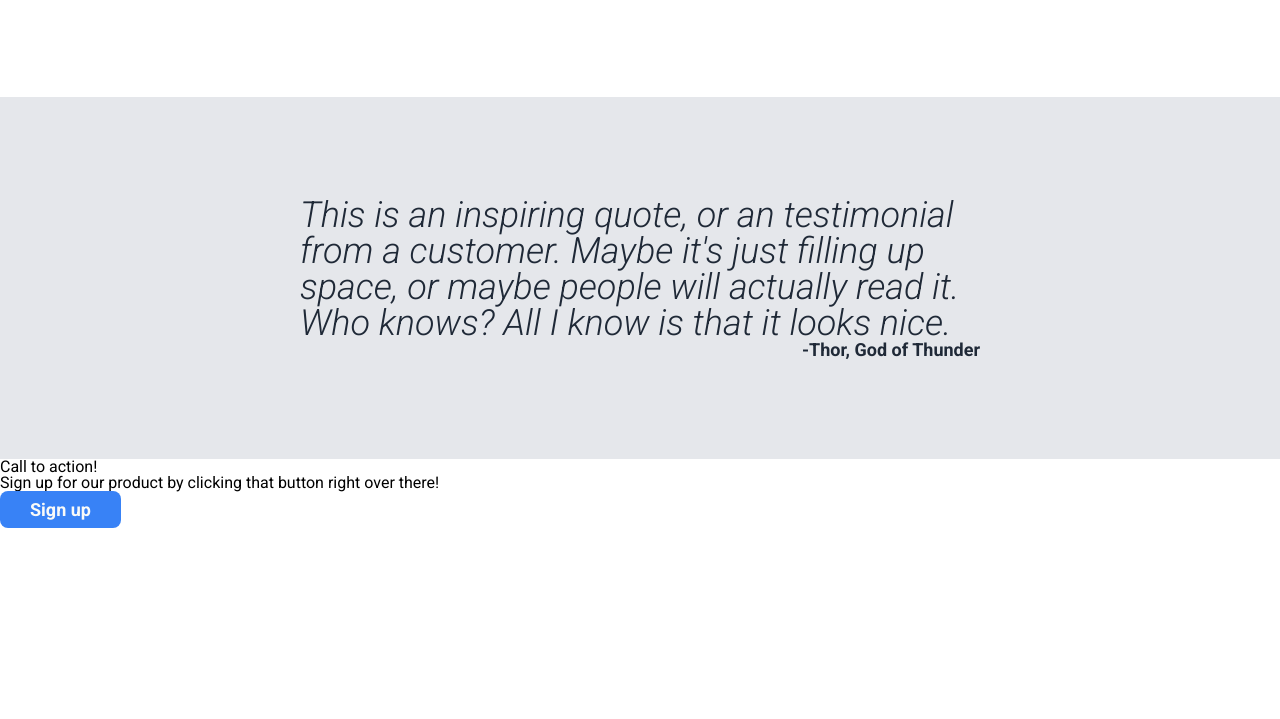
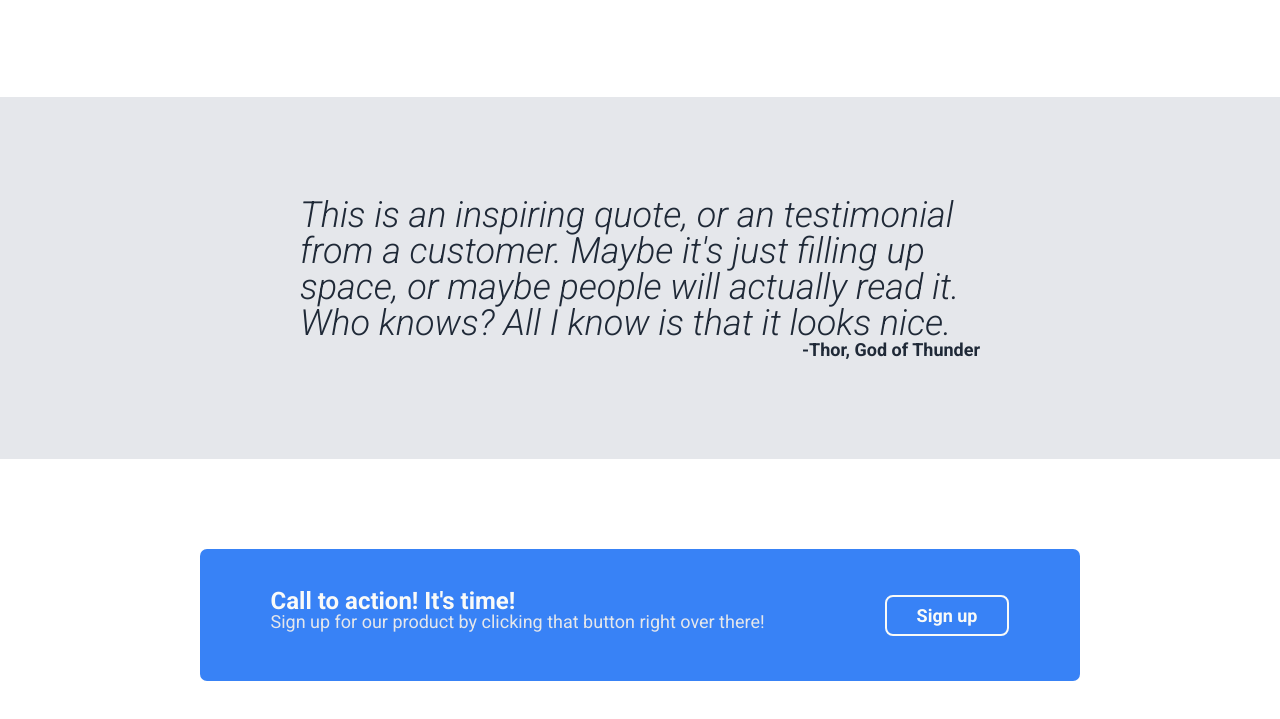
Before and after one commit to alanluisva/landing-page, a plain HTML site: page index.html in a window 1280 px wide. Shown: the part 853-1572 px from the top of the page. Before the commit the page ends 1381 px from the top, so only its background shows below. Drawn offline with Linux system fonts and the light colour scheme.

Commit message:
End call to action section

```diff
--- a/index.html
+++ b/index.html
@@ -77,11 +77,14 @@
 
     <div class="call-section">
         <div>
-            <div>Call to action!</div>
-            <div>Sign up for our product by clicking that button right over there!</div>
+            <div class="left">Call to action! It's time!</div>
+            <p>Sign up for our product by clicking that button right over there!</>
         </div>
 
-        <button class="sign">Sign up</button>
+        <div>
+            <button class="sign">Sign up</button>
+        </div>
+
     </div>
 
 </body>
--- a/style.css
+++ b/style.css
@@ -21,7 +21,7 @@ ul {
     margin-bottom: 10px;
 }
 
-.awesome p, .right a {
+p, a {
     font-size: 18px;
     color: #E5E7EB;
     margin-bottom: 10px;
@@ -130,3 +130,17 @@ img {
 }
 
 /* here start call to action section */
+.call-section {
+    display: flex;
+    justify-content: center;
+    background-color: #3882F6;
+    gap: 120px;
+    margin: 90px 200px;
+    padding: 40px 0;
+    border-radius: 7px;
+    align-items: center;
+}
+
+.sign {
+    border: 2px solid #F9FAF8;
+}
```
